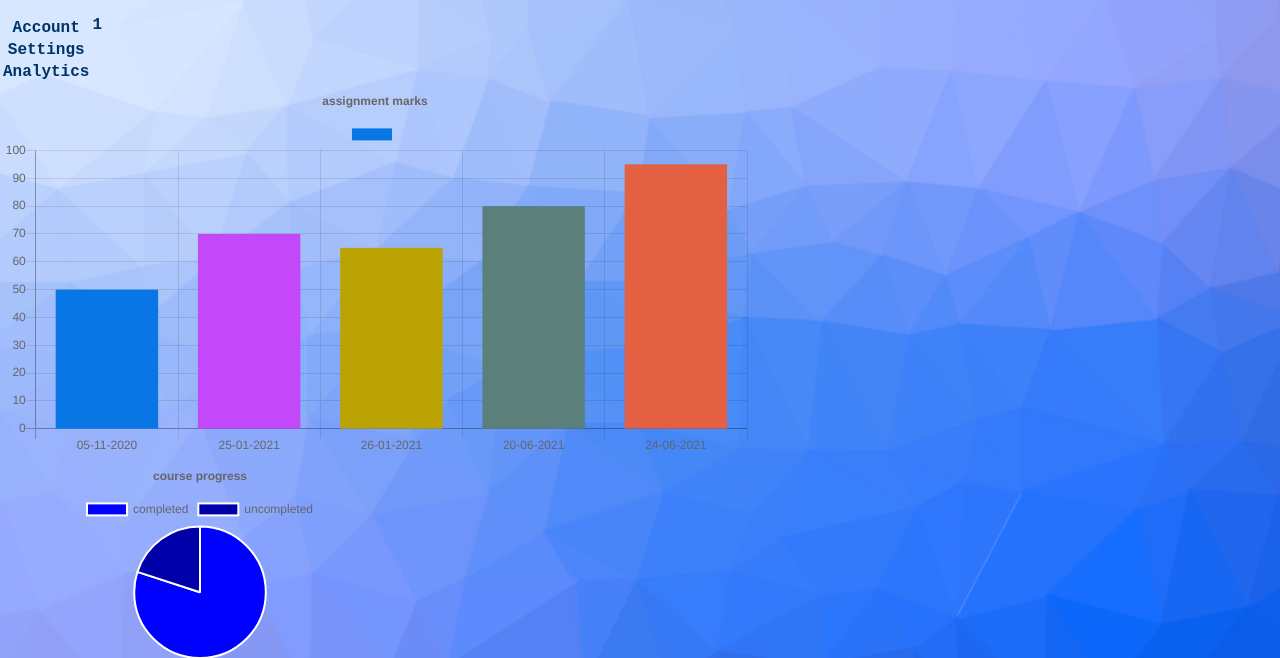
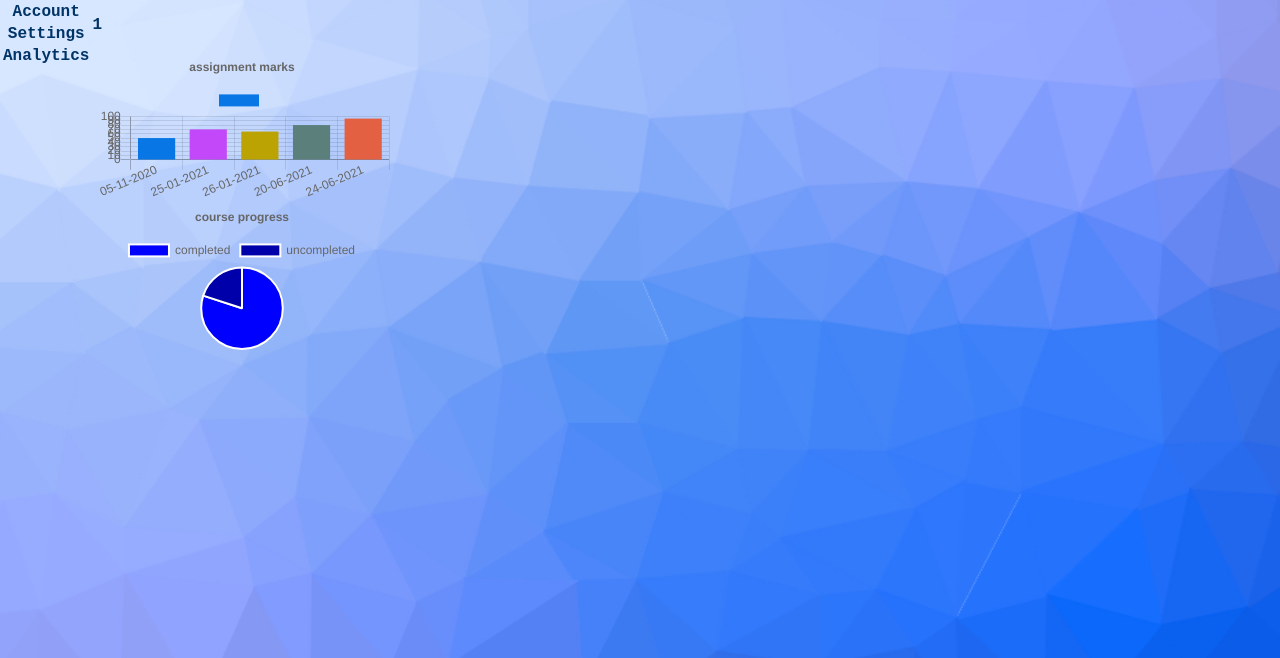
Before and after one commit to craig-glass/E-learning, a Django app: page /account/analytics/1/ in a window 1280 px wide. Shown: the part 53-711 px from the top of the page. Run offline with Django 3.2, Linux system fonts and the light colour scheme; a user stored in the database is signed in; tables that the repository leaves empty hold one stand-in row (values such as "Sample post"); lists and menus that the app fills with data are empty; some libraries are stand-ins or nearby versions.

Commit message:
Added div to fix positioning issue

```diff
--- a/accounts/templates/accounts/account_view/account_view_base.html
+++ b/accounts/templates/accounts/account_view/account_view_base.html
@@ -21,5 +21,7 @@
             {% endif %}
         </table>
     </div>
-    {% block account_view_content %}{% endblock %}
+    <div id="view-content-div" style="float: left">
+        {% block account_view_content %}{% endblock %}
+    </div>
 {% endblock %}
```
